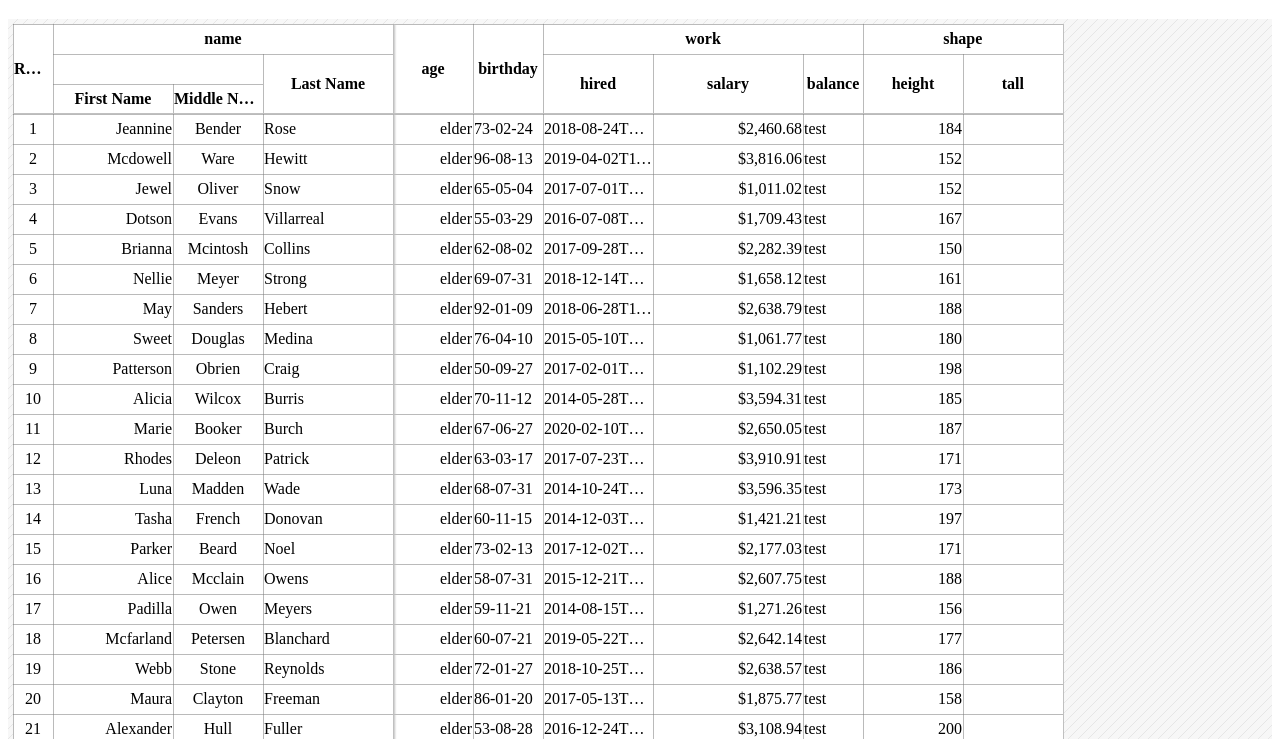
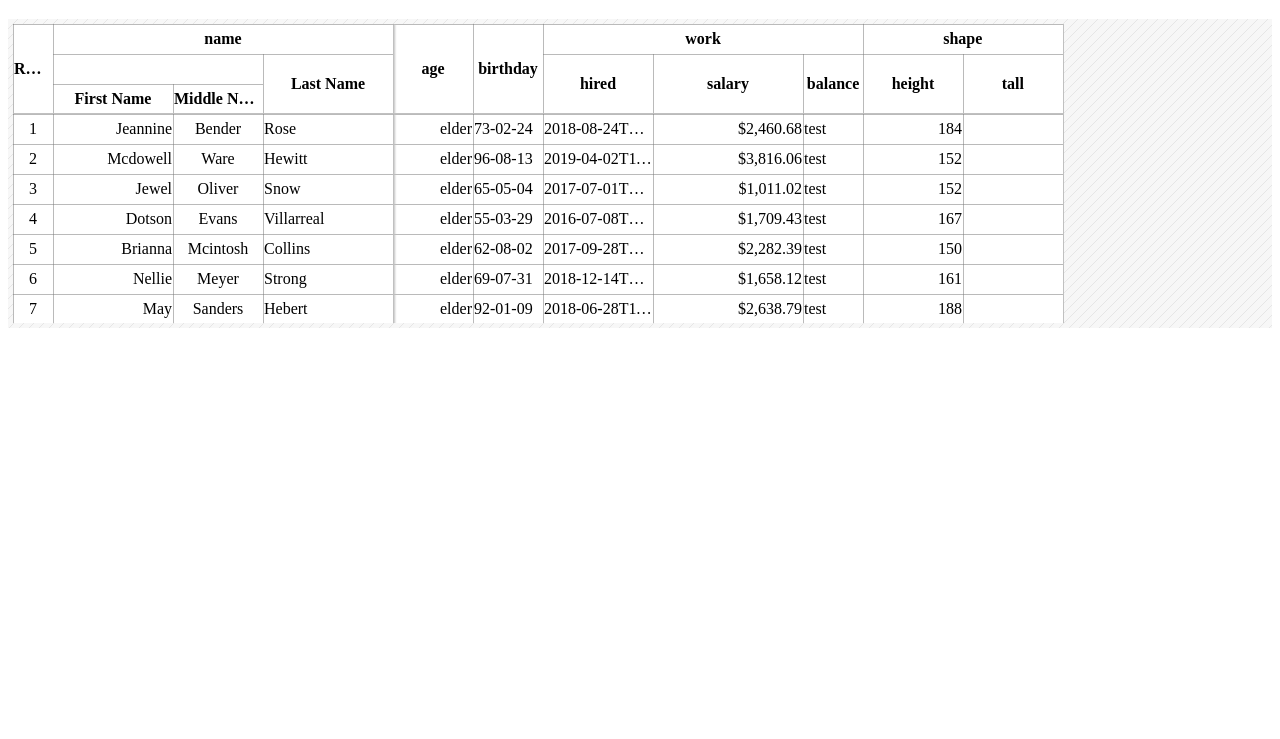
Before and after one commit to greenn-lab/mang, a website built with webpack: page index.html in a window 1280 px wide. Shown: the part 61-800 px from the top of the page. Built offline with nearby package versions, Linux system fonts and the light colour scheme.

Commit message:
UPDATE//데이터 목록 그리기 pt.5

```diff
--- a/index.html
+++ b/index.html
@@ -87,7 +87,7 @@
         .then(res => {
 
             new Mang('#mango')
-                .size(500)
+                .size(500, 300)
                 .paginate('#mango-page')
                 .freeze(4)
                 .setColumns([
--- a/src/Mang.ts
+++ b/src/Mang.ts
@@ -1,5 +1,6 @@
 import initialize from './initialize'
 import renderBody from './render/renderBody'
+import registryEvent from './event/registry'
 
 class Mang {
   public static ids: string[] = []
@@ -7,8 +8,18 @@ class Mang {
   private readonly element: GridElement
 
   private shape: Shape = {
+    width: -1,
+    height: -1,
+    body: {
+      width: 0,
+      height: 0
+    },
     frozen: 0,
     columns: [],
+    scroll: {
+      x: 0,
+      y: 0
+    },
     row: {
       left: [],
       body: []
@@ -26,7 +37,15 @@ class Mang {
     this.element = {
       root: document.querySelector(id) as HTMLElement,
       head: document.createElement('table'),
-      body: document.createElement('table')
+      body: document.createElement('table'),
+      apex: document.createElement('table'),
+      left: document.createElement('table'),
+      cage: {
+        head: document.createElement('header'),
+        body: document.createElement('main'),
+        apex: document.createElement('div'),
+        left: document.createElement('div'),
+      }
     }
 
     if (this.element.root == null) {
@@ -42,6 +61,8 @@ class Mang {
     initialize(this.element, this.shape, this.columns)
 
     renderBody(this.element, this.shape, this.data)
+
+    registryEvent(this.element, this.shape)
   }
 
   size(width: number = -1, height: number = -1, frozen: number = 0): Mang {
--- /dev/null
+++ b/src/event/registry.ts
@@ -0,0 +1,13 @@
+import scroll from './scroll'
+
+export default (element: GridElement, shape: Shape): void => {
+  const scrolling = (e: WheelEvent): void => {
+    scroll(e, element, shape)
+  }
+
+  if (shape.height > 0) {
+    element.root.addEventListener('wheel', scrolling, false)
+  } else {
+    element.root.removeEventListener('wheel', scrolling)
+  }
+}
--- /dev/null
+++ b/src/event/scroll.ts
@@ -0,0 +1,14 @@
+export default (e: WheelEvent, element: GridElement, { body, scroll }: Shape): void => {
+  e.preventDefault()
+
+  scroll.x += e.deltaX
+  scroll.y += e.deltaY
+
+  if (scroll.x > body.width - 100) scroll.x = body.width - 100
+  else if (scroll.x < 0) scroll.x = 0
+
+  console.log(scroll.x, body.width)
+
+  element.head.style.marginLeft = `${scroll.x * -1}px`
+  element.body.style.marginLeft = `${scroll.x * -1}px`
+}
--- a/src/initialize.ts
+++ b/src/initialize.ts
@@ -2,58 +2,51 @@ import renderHeader from './render/renderHeader'
 
 const appendTableAt = (
   parent: Element,
-  table: HTMLTableElement = document.createElement('table'),
+  table: HTMLTableElement,
   type: string
-): HTMLTableElement => {
+): void => {
   table.classList.add(`mang__${type}`)
   parent.append(table)
-
-  return table
 }
 
-const createSkeletonElement = (element: GridElement, shape: Shape): void => {
-  element.root.classList.add('mang__root')
+const createSkeletonElement = (
+  { root, head, body, apex, left, cage }: GridElement,
+  { frozen }: Shape
+): void => {
+  root.classList.add('mang__root')
 
-  const header = document.createElement('header')
-  element.head = appendTableAt(header, element.head, 'head')
+  appendTableAt(cage.head, head, 'head')
+  appendTableAt(cage.body, body, 'body')
 
-  const main = document.createElement('main')
-  element.body = appendTableAt(main, element.body, 'body')
+  if (frozen) {
+    appendTableAt(cage.apex, apex, 'apex')
+    cage.apex.classList.add('mang__cage-apex')
+    cage.head.prepend(cage.apex)
 
-  if (shape.frozen) {
-    element.cage = {
-      apex: document.createElement('div'),
-      left: document.createElement('div')
+    appendTableAt(cage.left, left, 'left')
+    cage.left.classList.add('mang__cage-left')
+    cage.body.prepend(cage.left)
   }
 
-    element.apex = appendTableAt(element.cage.apex, element.apex, 'apex')
-    element.cage.apex.classList.add('mang__cage-apex')
-    header.prepend(element.cage.apex)
-
-    element.left = appendTableAt(element.cage.left, element.left, 'left')
-    element.cage.left.classList.add('mang__cage-left')
-    main.prepend(element.cage.left)
+  root.append(cage.head, cage.body)
 }
 
-  element.root.append(header, main)
-}
+const createHeader = ({ head, apex }: GridElement, { frozen }: Shape, matrix: Column[][]): void => {
+  renderHeader(head, matrix)
 
-const createHeader = (element: GridElement, shape: Shape, matrix: Column[][]): void => {
-  renderHeader(element.head, matrix)
-
-  if (shape.frozen && element.apex) {
-    renderHeader(element.apex, matrix, shape.frozen)
+  if (frozen) {
+    renderHeader(apex, matrix, frozen)
   }
 }
 
 const createFrozenWidthsByColgroup = (
   { root, body, left, apex, cage }: GridElement,
-  { columns, frozen }: Shape,
+  shape: Shape,
   colgroup: HTMLTableColElement,
   totalWidth: number
 ): void => {
-  const cageWidth = (columns || [])
-    .filter((column, i) => !column.hide && i < frozen)
+  const cageWidth = (shape.columns || [])
+    .filter((column, i) => !column.hide && i < shape.frozen)
     .reduce((width, column) => width + (column.width || 0), 0)
 
   const cageColgroup = document.createElement('colgroup')
@@ -61,31 +54,27 @@ const createFrozenWidthsByColgroup = (
 
   bodyColgroup.querySelectorAll('col')
     .forEach((col, i) => {
-      if (i < frozen) {
+      if (i < shape.frozen) {
         cageColgroup.append(col)
       }
     })
 
+  shape.body.width = totalWidth - cageWidth
+
   body.style.left = `${cageWidth}px`
-  body.style.width = `${totalWidth - cageWidth}px`
+  body.style.width = `${shape.body.width}px`
   body.prepend(bodyColgroup)
 
   root.classList.add('mang--frozen')
 
-  if (apex) {
   apex.style.width = `${cageWidth}px`
   apex.prepend(cageColgroup)
-  }
 
-  if (left) {
   left.style.width = `${cageWidth}px`
   left.prepend(cageColgroup.cloneNode(true))
-  }
 
-  if (cage) {
   cage.apex.style.width = `${cageWidth}px`
   cage.left.style.width = `${cageWidth}px`
-  }
 }
 
 const createWidthsByColgroup = (element: GridElement, shape: Shape): void => {
@@ -111,6 +100,8 @@ const createWidthsByColgroup = (element: GridElement, shape: Shape): void => {
   if (frozen) {
     createFrozenWidthsByColgroup(element, shape, colgroup, totalWidth)
   } else {
+    shape.body.width = totalWidth
+
     body.style.width = `${totalWidth}px`
     body.prepend(colgroup.cloneNode(true))
   }
@@ -188,4 +179,9 @@ export default (element: GridElement, shape: Shape, columns: Column[]): void =>
   createHeader(element, shape, matrix)
 
   createWidthsByColgroup(element, shape)
+
+  if (shape.height > 0) {
+    shape.body.height = shape.height - element.head.offsetHeight
+    element.cage.body.style.height = `${shape.body.height}px`
   }
+}
```
Also changed, not shown: src/types/mang.d.ts (+16 -6 lines). Lines whose indentation alone changed are shown as unchanged.
